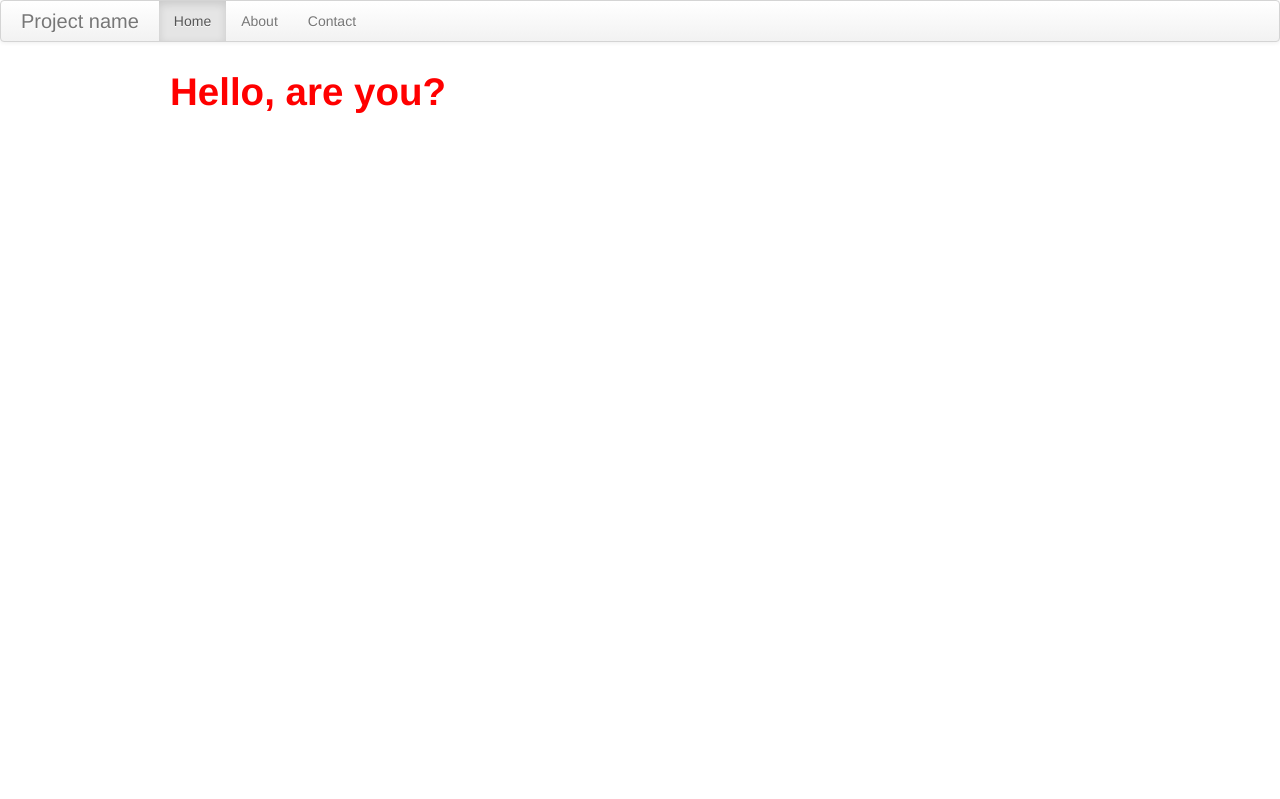
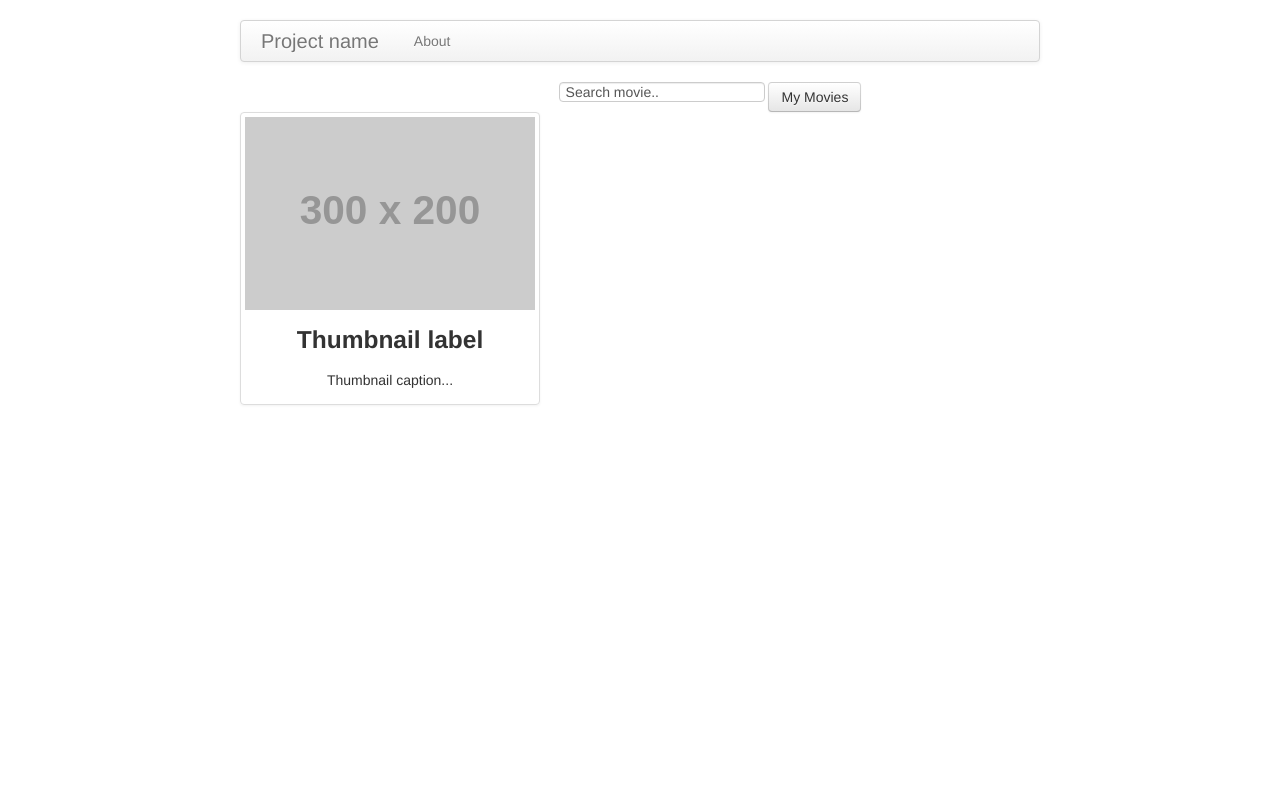
Before and after one commit to s1ck/MovieMongo, a Bottle app: page / in a window 1280 px wide. Run offline with Bottle, Linux system fonts and the light colour scheme; some libraries are stand-ins or nearby versions.

Commit message:
[Mod] Added a few bootstrap widgets for the overview page

```diff
--- a/media/css/style.css
+++ b/media/css/style.css
@@ -1,3 +1,8 @@
-h1 {
-    color: red;
+body {
+    max-width: 800px;
+    margin: 20px auto auto auto;
+}
+
+div#search{
+    text-align: center;
     }
--- a/movies/templates/base.html
+++ b/movies/templates/base.html
@@ -12,19 +12,19 @@
 	  <div class="navbar">
 	    <div class="navbar-inner">
               <div class="container">
-		<a class="btn btn-navbar" data-toggle="collapse" data-target=".nav-collapse">
-		  <span class="icon-bar"></span>
-		  <span class="icon-bar"></span>
-		  <span class="icon-bar"></span>
-		</a>
+		<!-- <a class="btn btn-navbar" data-toggle="collapse" data-target=".nav-collapse"> -->
+		<!--   <span class="icon-bar"></span> -->
+		<!--   <span class="icon-bar"></span> -->
+		<!--   <span class="icon-bar"></span> -->
+		<!-- </a> -->
 		<a class="brand" href="#">Project name</a>
 		<div class="nav-collapse collapse">
 		  <ul class="nav">
-		    <li class="active"><a href="#">Home</a></li>
-		    <li><a href="#about">About</a></li>
-		    <li><a href="#contact">Contact</a></li>
+		    <!-- <li class="active"><a href="#">Search</a></li> -->
+		    <!-- <li><a href="#about">My movies</a></li> -->
+		    <li><a href="#contact">About</a></li>
 		  </ul>
-		</div><!--/.nav-collapse -->
+		</div>
               </div>
 	    </div>
 	  </div>
--- a/movies/templates/index.html
+++ b/movies/templates/index.html
@@ -1,7 +1,18 @@
 {% extends "base.html" %}
 
 {% block content %}
+<div id="search">
+  <input type="text" name="search" value="Search movie.." />
+  <button class="btn">My Movies</button>
 
-	<h1>Hello, are you?</h1>
-
+  <ul class="thumbnails">
+    <li class="span4">
+      <div class="thumbnail">
+	<img src="http://placehold.it/300x200" alt="" />
+	<h3>Thumbnail label</h3>
+	<p>Thumbnail caption...</p>
+      </div>
+    </li>
+  </ul>
+</div>
 {% endblock %}
```
